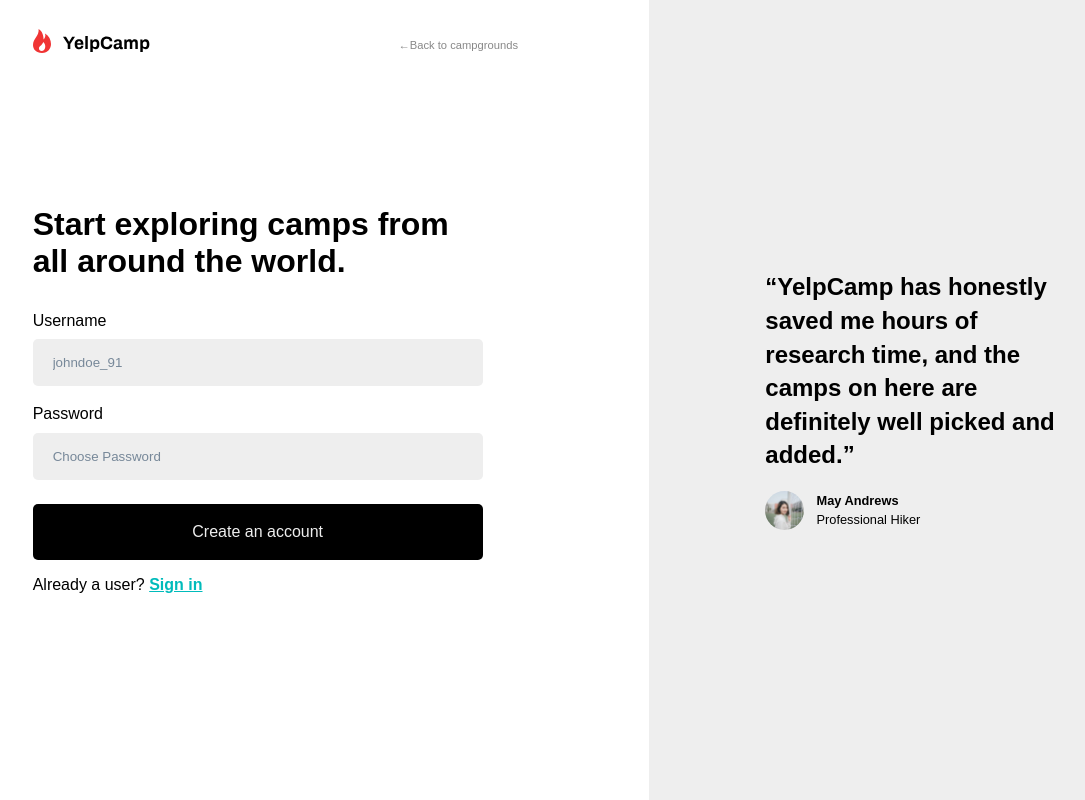
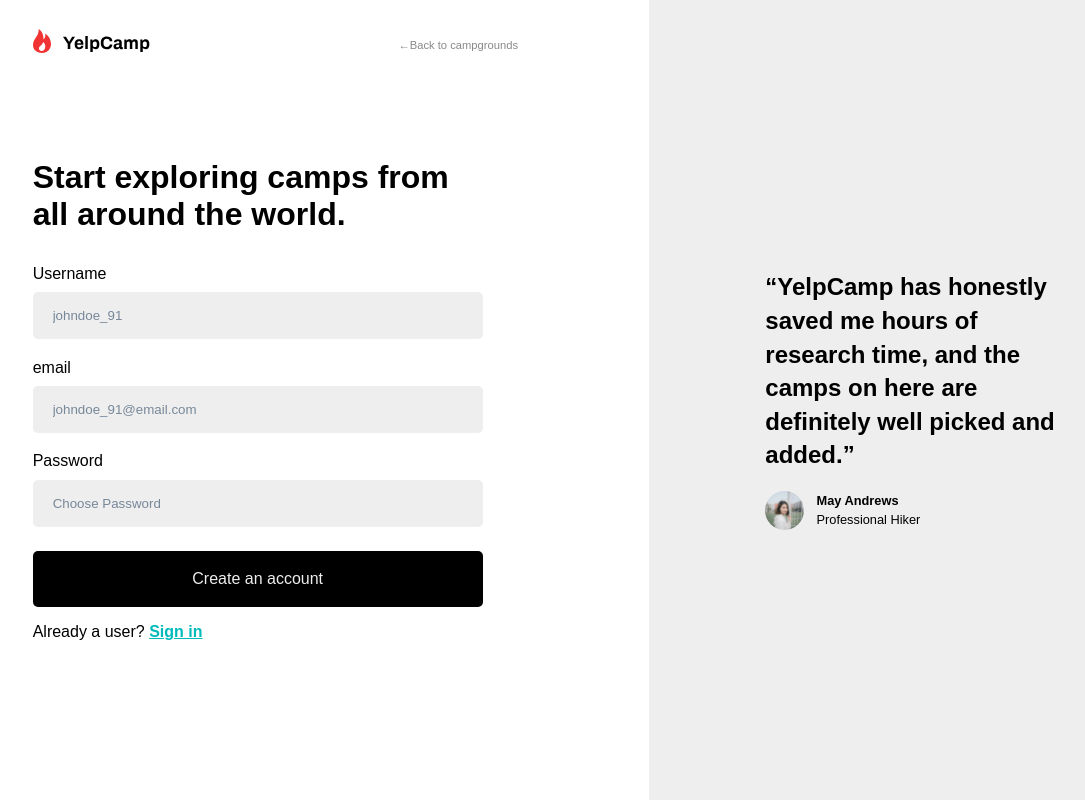
Before and after one commit to alfredthompsonOvie/yelp-camp-website, a Vue app: page /signup in a window 1280 px wide. Shown: the whole page, without its empty margins (98-1183 px from the left). Built offline with nearby package versions, Linux system fonts and the light colour scheme; no server answers.

Commit message:
firestore

```diff
--- a/src/components/navigation/MainNav.vue
+++ b/src/components/navigation/MainNav.vue
@@ -12,10 +12,11 @@
 					>Home</RouterLink
 				>
 			</li>
-			<template v-if="loggedIn">
+
+			<template v-if="user">
 				<li class="nav__item marginLeft">
 					<RouterLink to="#" class="userName nav__link marginLeft">{{
-						user.currentUser
+						user.email
 					}}</RouterLink>
 				</li>
 				<li class="nav__item">
@@ -39,15 +40,17 @@
 				</li>
 			</template>
 		</ul>
+
+
 		<!-- desktop -->
 		<ul class="nav__list" v-if="!mobile">
 			<li class="nav__item marginRight">
 				<RouterLink to="/" class="nav__link">Home</RouterLink>
 			</li>
-			<template v-if="loggedIn">
+			<template v-if="user">
 				<li class="nav__item marginLeft">
 					<RouterLink to="#" class="userName nav__link marginLeft">{{
-						user.currentUser
+						user.email
 					}}</RouterLink>
 				</li>
 				<li class="nav__item logout nav__link" @click.prevent="logOut">
@@ -86,11 +89,14 @@
 
 <script>
 import { ref, onMounted } from "vue";
-import { useUserStore } from "@/stores/user";
+import { useUserStore } from "@/stores/userStore";
 import { useRouter } from "vue-router";
 
 import { signOut } from "firebase/auth";
 import { auth } from "@/features/firebase";
+
+import getUser from '@/composables/getUser'
+
 
 export default {
 	setup() {
@@ -98,10 +104,13 @@ export default {
 		const mobileNav = ref(null);
 		const windowWidth = ref(null);
 
-		const user = useUserStore();
+		const userStore = useUserStore();
 		const router = useRouter();
 
-		const loggedIn = user.isUserLoggedIn;
+  const { user } = getUser();
+
+
+		const loggedIn = userStore.isUserLoggedIn;
 
 		function checkScreen() {
 			windowWidth.value = window.innerWidth;
@@ -116,7 +125,7 @@ export default {
 		}
 
 		function logOut() {
-			user.logUserOut();
+			userStore.logUserOut();
 
 			signOut(auth)
 				.then(() => {
@@ -139,6 +148,7 @@ export default {
 			mobileNav,
 			loggedIn,
 			logOut,
+			userStore,
 			user,
 		};
 	},
--- a/src/composables/getUser.js
+++ b/src/composables/getUser.js
@@ -6,6 +6,7 @@ import { onAuthStateChanged } from "firebase/auth";
 const user = ref(auth.currentUser);
 
 onAuthStateChanged(auth, (_user) => {
+  console.log(_user);
   user.value = _user
 })
 
--- a/src/composables/useLogin.js
+++ b/src/composables/useLogin.js
@@ -13,7 +13,7 @@ const login = async (email, password) => {
 
   try {
     const response = await signInWithEmailAndPassword(auth, email, password);
-
+    console.log(response);
     if (!response) {
       throw new Error("Could not complete login");
     }
--- a/src/firebase/config.js
+++ b/src/firebase/config.js
@@ -1,5 +1,6 @@
 import { initializeApp } from "firebase/app";
 import { getAuth } from "firebase/auth";
+import { getFirestore } from "firebase/firestore";
 
 // Your web app's Firebase configuration
 const firebaseConfig = {
@@ -14,5 +15,6 @@ const firebaseConfig = {
 // Initialize Firebase
 initializeApp(firebaseConfig);
 const auth = getAuth();
+const db = getFirestore()
 
-export { auth }
+export { auth, db }
--- a/src/stores/user.js
+++ b/src/stores/userStore.js
@@ -2,9 +2,12 @@ import { ref, computed } from 'vue'
 
 import { defineStore } from 'pinia'
 
-export const useUserStore = defineStore('user', () => {
+// import getUser from '../composables/getUser'
+
+export const useUserStore = defineStore('userStore', () => {
   // state
   const isLoggedIn = ref(false)
+  // const { user } = getUser();
   const currentUser = ref(null)
 
   // getter
@@ -22,6 +25,7 @@ export const useUserStore = defineStore('user', () => {
     currentUser.value = null
   }
 
+
   return {
     isUserLoggedIn,
     logUserIn,
--- a/src/views/forms/SignIn.vue
+++ b/src/views/forms/SignIn.vue
@@ -8,14 +8,18 @@
 					Start exploring camps from all around the world.
 				</legend>
 
+				<div v-if="error" class="firebase__error">
+					{{ error }}
+				</div>
+
 				<BaseInput
-					label="Username"
-					placeholder="johndoe_91"
+					label="Email"
+					placeholder="johndoe_91@gmail.com"
 					className="input--addCamp"
-					type="text"
-					name="username"
-					v-model="username"
-					:error="errors.username"
+					type="email"
+					name="email"
+					v-model="email"
+					:error="errors.email"
 				/>
 				<BaseInput
 					label="Password"
@@ -75,24 +79,24 @@ import { object, string } from "yup";
 
 import { useRouter } from "vue-router";
 
-import { useUserStore } from "@/stores/user";
+// import { useUserStore } from "@/stores/userStore";
 
 import useLogin from "@/composables/useLogin";
 
 export default {
-	name: "SignUp",
+	name: "SignIn",
 	components: {
 		SubNav,
 		BaseInput,
 	},
 	setup() {
 		const router = useRouter();
-		const user = useUserStore();
+		// const user = useUserStore();
 		const { error, isPending, login } = useLogin();
 
 		// validate on form level first create a validation schema
 		const schema = object({
-			username: string().required(),
+			email: string().required().email(),
 			password: string().required(),
 		});
 
@@ -100,16 +104,16 @@ export default {
 			validationSchema: schema,
 		});
 
-		const { value: username } = useField("username");
+		const { value: email } = useField("email");
 		const { value: password } = useField("password");
 
 
 		async function submissionHandler(values) {
-			await login(values.username, values.password)
+			await login(values.email, values.password)
 
 			if (!error.value) {
 				console.log(values);
-				user.logUserIn(values.username)
+				// user.logUserIn(values.email)
 				router.push({ name: "campgrounds" })
 			}
 
@@ -120,7 +124,9 @@ export default {
 		return {
 			submit,
 			errors,
-			username,
+			error,
+			// username,
+			email,
 			password,
 			isPending
 		};
--- a/src/views/forms/SignUp.vue
+++ b/src/views/forms/SignUp.vue
@@ -8,6 +8,10 @@
 					Start exploring camps from all around the world.
 				</legend>
 
+				<div v-if="error" class="firebase__error">
+					{{ error }}
+				</div>
+
 				<BaseInput
 					label="Username"
 					placeholder="johndoe_91"
@@ -16,6 +20,15 @@
 					name="username"
 					v-model="username"
 					:error="errors.username"
+				/>
+				<BaseInput
+					label="email"
+					placeholder="johndoe_91@email.com"
+					className="input--addCamp"
+					type="email"
+					name="email"
+					v-model="email"
+					:error="errors.email"
 				/>
 				<BaseInput
 					label="Password"
@@ -28,15 +41,14 @@
 				/>
 
 				<button
-				type="submit"
-				class="submit"
-				:class="{ isDisabled: isPending }"
-				:disabled="isPending"
+					type="submit"
+					class="submit"
+					:class="{ isDisabled: isPending }"
+					:disabled="isPending"
 				>
-				Create an account
-			</button>
+					Create an account
+				</button>
 			</fieldset>
-
 
 			<p class="account">
 				Already a user?
@@ -44,7 +56,9 @@
 			</p>
 		</form>
 
-		<section class="camp-illustration camp-illustration-testimonial testimonial">
+		<section
+			class="camp-illustration camp-illustration-testimonial testimonial"
+		>
 			<div class="testimonial-content">
 				<div class="testimonial-comment">
 					<p>
@@ -54,7 +68,10 @@
 					</p>
 				</div>
 				<div class="testimonial-profile">
-					<img src="@/assets/images/UserTestimonial.svg" alt="an image of a woman" />
+					<img
+						src="@/assets/images/UserTestimonial.svg"
+						alt="an image of a woman"
+					/>
 					<div class="profile-name">
 						<h4>May Andrews</h4>
 						<p>Professional Hiker</p>
@@ -74,11 +91,14 @@ import { object, string } from "yup";
 
 import { useRouter } from "vue-router";
 
-import { useUserStore } from "@/stores/user";
+// import { useUserStore } from "@/stores/userStore";
 
 import useSignup from "@/composables/useSignup";
 
+// import getUser from "@/composables/getUser";
 
+import { collection, addDoc } from "firebase/firestore";
+import { db } from "@/firebase/config";
 
 export default {
 	name: "SignUp",
@@ -88,39 +108,63 @@ export default {
 	},
 	setup() {
 		const router = useRouter();
-		const user = useUserStore();
 		const { error, isPending, signup } = useSignup();
+		// const { user } = getUser();
 
 		const schema = object({
 			username: string().required(),
+			email: string().required().email(),
 			password: string().required(),
-		})
+		});
 
 		const { handleSubmit, errors } = useForm({
-			validationSchema: schema
-		})
+			validationSchema: schema,
+		});
 
-		const { value: username } = useField('username');
-		const { value: password } = useField('password');
+		const { value: username } = useField("username");
+		const { value: email } = useField("email");
+		const { value: password } = useField("password");
 
 		async function submissionHandler(values) {
-			await signup(values.username, values.password)
+			await signup(values.email, values.password);
+
+			// await addDoc(collection(db, "users"), {
+			// 	username: values.username,
+			// 	email: values.email,
+			// 	password: values.password,
+			// 	// id: user.uid
+			// });
+
+			// =====================
+			try {
+				const docRef = await addDoc(collection(db, "users"), {
+					username: values.username,
+					email: values.email,
+					password: values.password,
+				});
+				console.log("Document written with ID: ", docRef.id);
+			} catch (e) {
+				console.error("Error adding document: ", e);
+			}
+			// =====================
+
 			if (!error.value) {
 				console.log(values);
-				user.logUserIn(values.username)
-				router.push({ name: "campgrounds" })
+				// user.logUserIn(values.username);
+				router.push({ name: "campgrounds" });
 			}
-
 		}
 
-		const submit = handleSubmit(submissionHandler)
+		const submit = handleSubmit(submissionHandler);
 
 		return {
 			username,
+			email,
 			password,
-			errors,
+			error, // error from firebase
+			errors, //errors from vee-validate
 			submit,
-			isPending
+			isPending,
 		};
 	},
 };
@@ -135,7 +179,8 @@ export default {
 	margin-top: 1.5em;
 }
 @media (min-width: 768px) and (max-width: 991px) {
-	.form, .testimonial {
+	.form,
+	.testimonial {
 		padding-inline: 3em;
 	}
 }
```
Also changed, not shown: src/composables/getUserData.js (added, +13 -0 lines).
